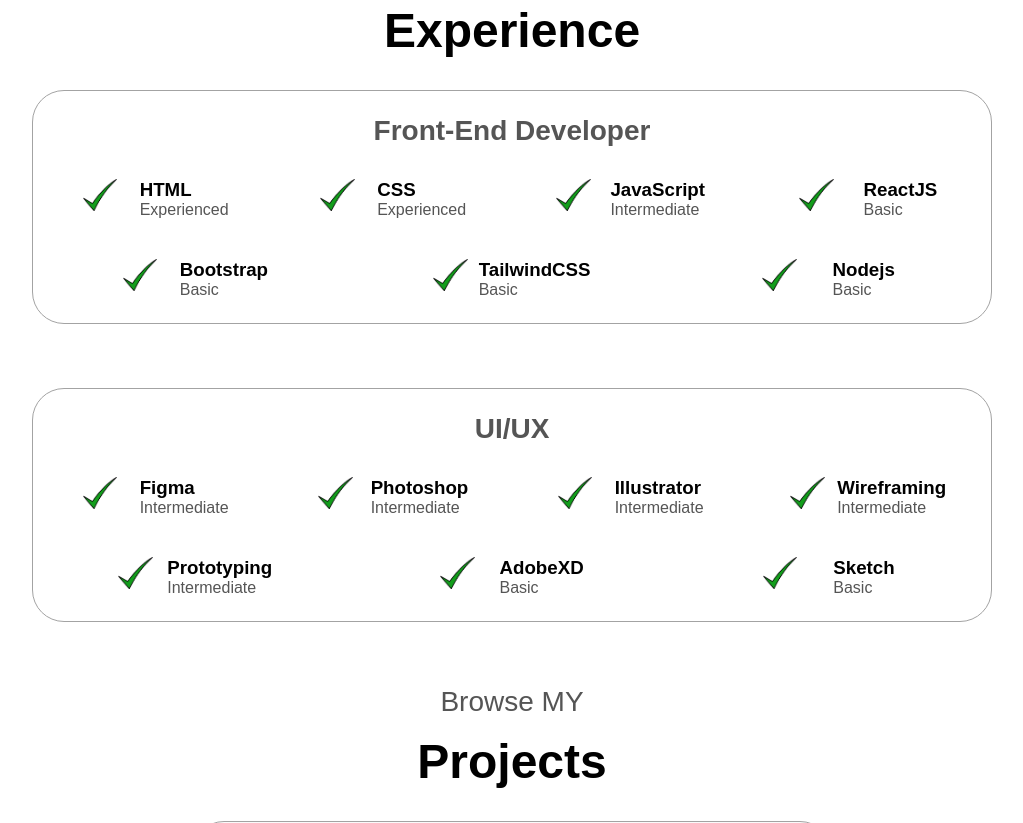
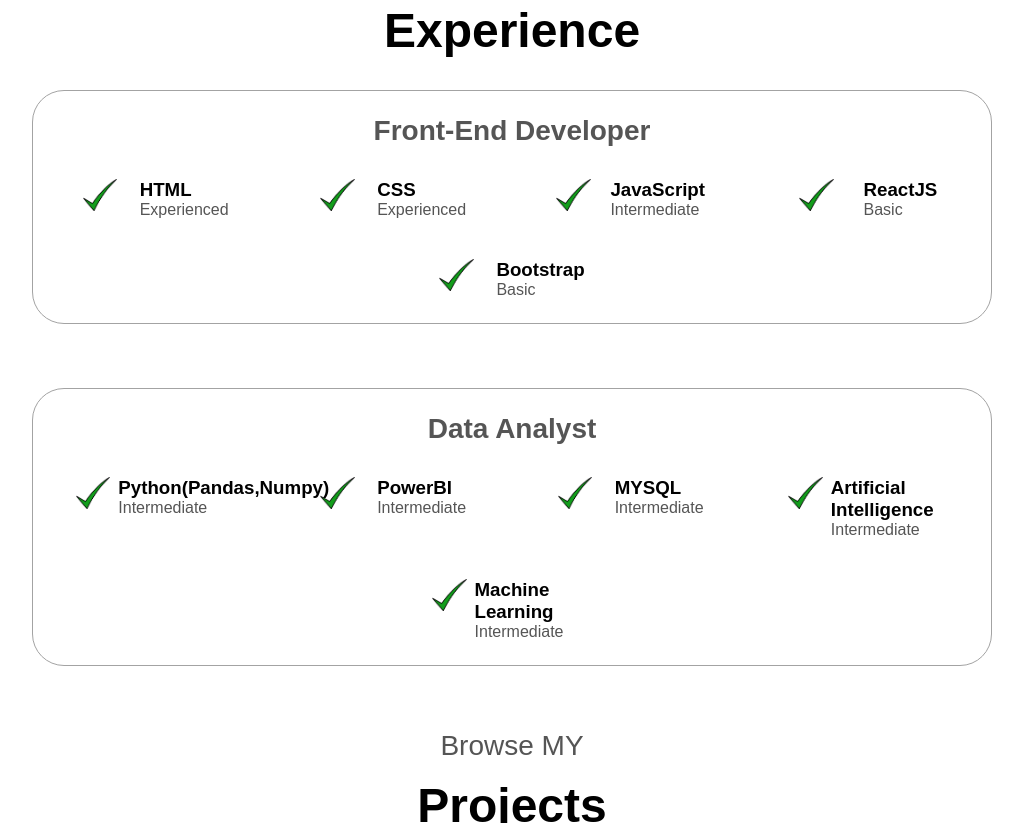
Before and after one commit to Srinithi2Aravindan/Portfolio-html-css, a plain HTML site: page index.html in a window 1280 px wide. Shown: the part 1709-2532 px from the top of the page, without its empty margins (128-1151 px from the left). Drawn offline with Linux system fonts and the light colour scheme; a web font is replaced by a local one.

Commit message:
Update index.html

```diff
--- a/index.html
+++ b/index.html
@@ -44,7 +44,7 @@
         <div class="section_text">
             <p class="section_text_p1">Hello, I am</p>
             <h1 class="title">Srinithi Aravindan</h1>
-            <p class="section_text_p2">Frontend developer</p>
+            <p class="section_text_p2">Frontend developer and Data analyst</p>
             <div class="btn-container">
                 <button class="btn btn-color-2" onclick="window.open('./assets/resume.pdf')">
                 Download CV</button>
@@ -73,7 +73,8 @@
                         <div class="details-container">
                             <img src="./assets/experience-logo-company-infographic-management-organization-business-computer-icons-0.png" alt="Experience icon" class="icon"/>
                             <h3>Experience</h3>
-                            <p>6 months <br/>Frontend Development</p>
+                            <p>Frontend Developer</p>
+                            <p>Quality Engineer</p>
                         </div>
                         <div class="details-container">
                             <img src="./assets/education.png" alt="Education icon" class="icon"/>
@@ -136,20 +137,6 @@
                                     <p>Basic</p>
                                 </div>
                             </article>
-                            <article>
-                                <img src="./assets/tick.png" alt="experience icon" class="icon"/>
-                                <div>
-                                    <h3>TailwindCSS</h3>
-                                    <p>Basic</p>
-                                </div>
-                            </article>
-                            <article>
-                                <img src="./assets/tick.png" alt="experience icon" class="icon"/>
-                                <div>
-                                    <h3>Nodejs</h3>
-                                    <p>Basic</p>
-                                </div>
-                            </article>
                         </div>
                     </div>
                 </div>
@@ -157,55 +144,41 @@
             <div class="experience-details-container">
                 <div class="about-containers">
                     <div class="details-container">
-                        <h2 class="experience-sub-title">UI/UX</h2>
+                        <h2 class="experience-sub-title">Data Analyst</h2>
                         <div class="article-container">
                             <article>
                                 <img src="./assets/tick.png" alt="experience icon" class="icon"/>
                                 <div>
-                                    <h3>Figma</h3>
+                                    <h3>Python(Pandas,Numpy)</h3>
                                     <p>Intermediate</p>
                                 </div>
                             </article>
                             <article>
                                 <img src="./assets/tick.png" alt="experience icon" class="icon"/>
                                 <div>
-                                    <h3>Photoshop</h3>
+                                    <h3>PowerBI</h3>
                                     <p>Intermediate</p>
                                 </div>
                             </article>
                             <article>
                                 <img src="./assets/tick.png" alt="experience icon" class="icon"/>
                                 <div>
-                                    <h3>Illustrator</h3>
+                                    <h3>MYSQL</h3>
                                     <p>Intermediate</p>
                                 </div>
                             </article>
                             <article>
                                 <img src="./assets/tick.png" alt="experience icon" class="icon"/>
                                 <div>
-                                    <h3>Wireframing</h3>
+                                    <h3>Artificial Intelligence</h3>
                                     <p>Intermediate</p>
                                 </div>
                             </article>
                             <article>
                                 <img src="./assets/tick.png" alt="experience icon" class="icon"/>
                                 <div>
-                                    <h3>Prototyping</h3>
+                                    <h3>Machine Learning</h3>
                                     <p>Intermediate</p>
-                                </div>
-                            </article>
-                            <article>
-                                <img src="./assets/tick.png" alt="experience icon" class="icon"/>
-                                <div>
-                                    <h3>AdobeXD</h3>
-                                    <p>Basic</p>
-                                </div>
-                            </article>
-                            <article>
-                                <img src="./assets/tick.png" alt="experience icon" class="icon"/>
-                                <div>
-                                    <h3>Sketch</h3>
-                                    <p>Basic</p>
                                 </div>
                             </article>
                         </div>
```
